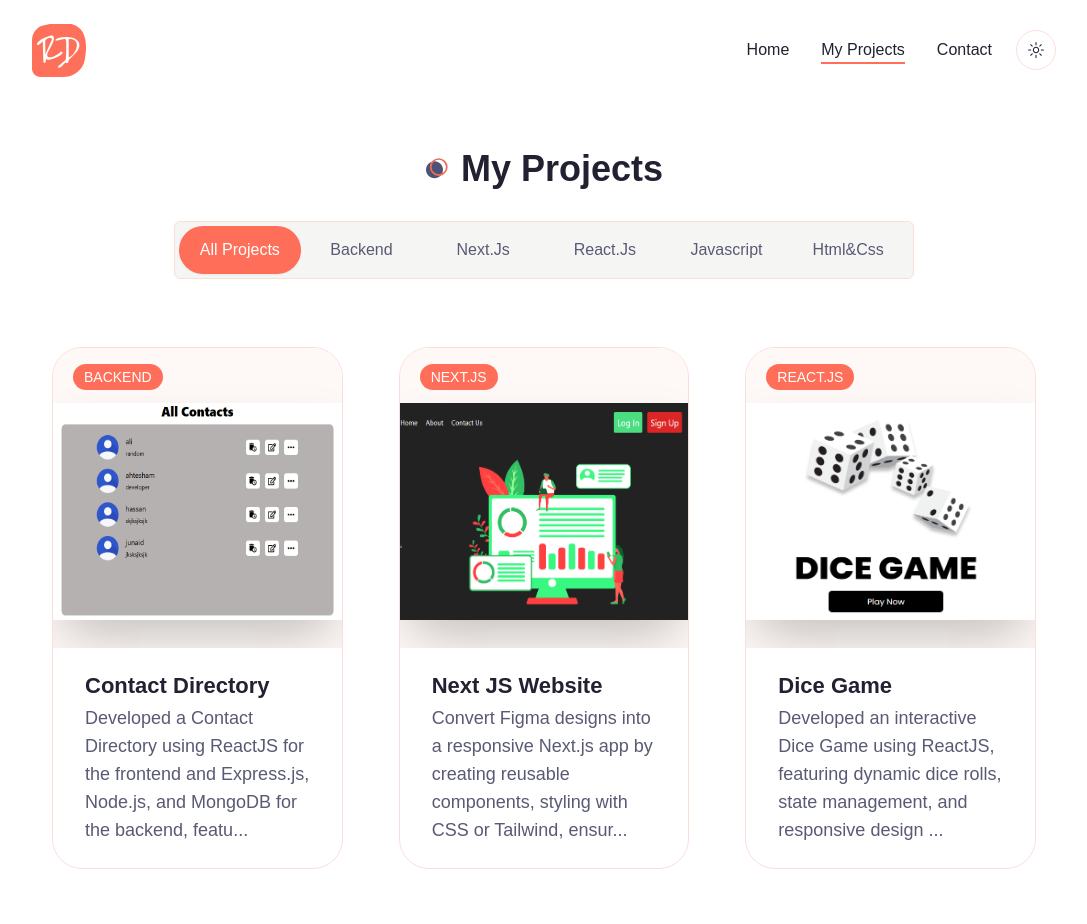
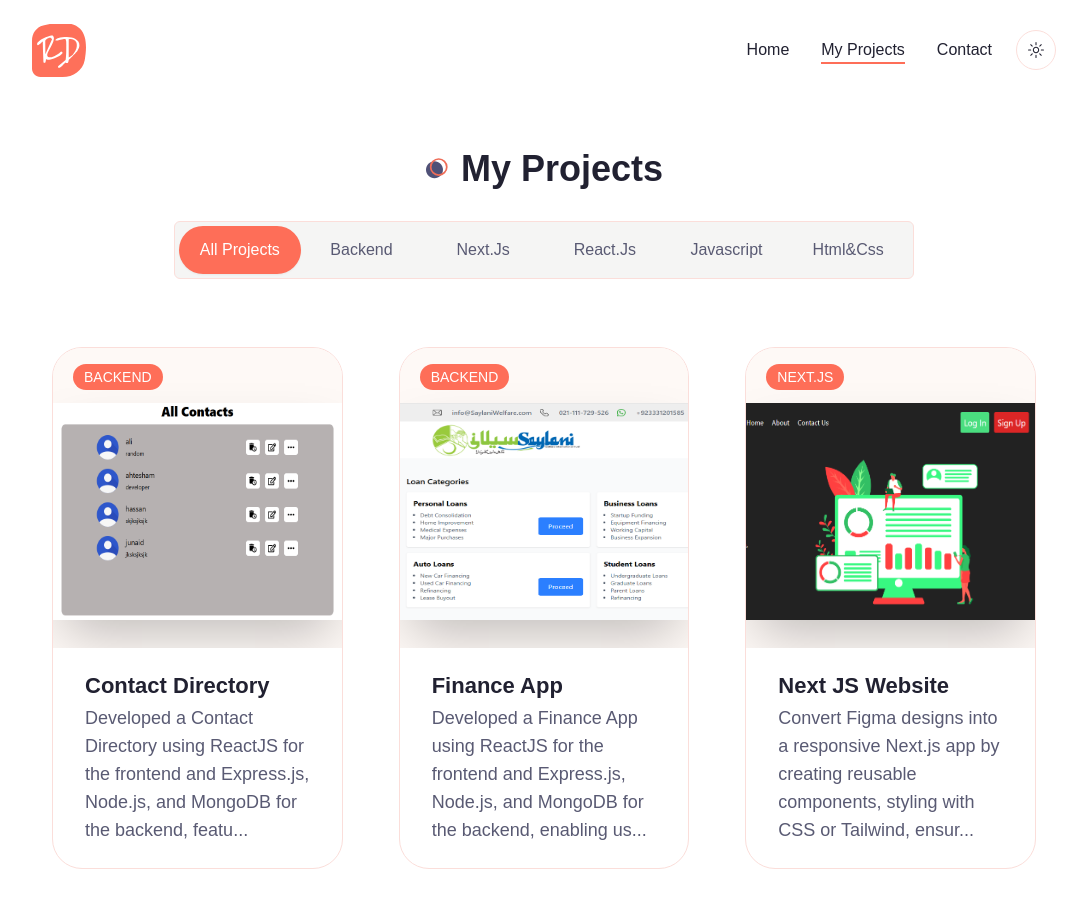
Before and after one commit to hafizahteshamali/updated_portfolio, a Next.js app: page /projects in a window 1280 px wide. Shown: the top 924 px of the page, without its empty margins (96-1183 px from the left). Built offline with nearby package versions, Linux system fonts and the light colour scheme.

Commit message:
all code done

```diff
--- a/app/projects/page.jsx
+++ b/app/projects/page.jsx
@@ -12,6 +12,14 @@ const projectData = [
       "Developed a Contact Directory using ReactJS for the frontend and Express.js, Node.js, and MongoDB for the backend, featuring CRUD operations and a responsive design for efficient contact management.",
     name: "Contact Directory",
     link: "https://contact-directory-hqlg.vercel.app/",
+  },
+  {
+    image: "/work/finance-img.png",
+    category: "Backend",
+    description:
+      "Developed a Finance App using ReactJS for the frontend and Express.js, Node.js, and MongoDB for the backend, enabling users to efficiently manage their expenses, track transactions, and generate financial reports. Implemented CRUD operations, responsive design, and secure authentication for a seamless user experience.",
+    name: "Finance App",
+    link: "https://final-hackathon-u3he.vercel.app/",
   },
   {
     image: "/work/nextjs-1.png",
--- a/components/About.jsx
+++ b/components/About.jsx
@@ -66,7 +66,7 @@ const qualificationData = [
       {
         company: "Vinspyre (pvt) Ltd",
         designation: "MERN Stack Developer",
-        timePeriod: "June(2024) - Present",
+        timePeriod: "October(2024) - Present",
       },
       {
         company: "Syhtek Software Solution",
```
Also changed, not shown: public/work/finance-img.png (added).
